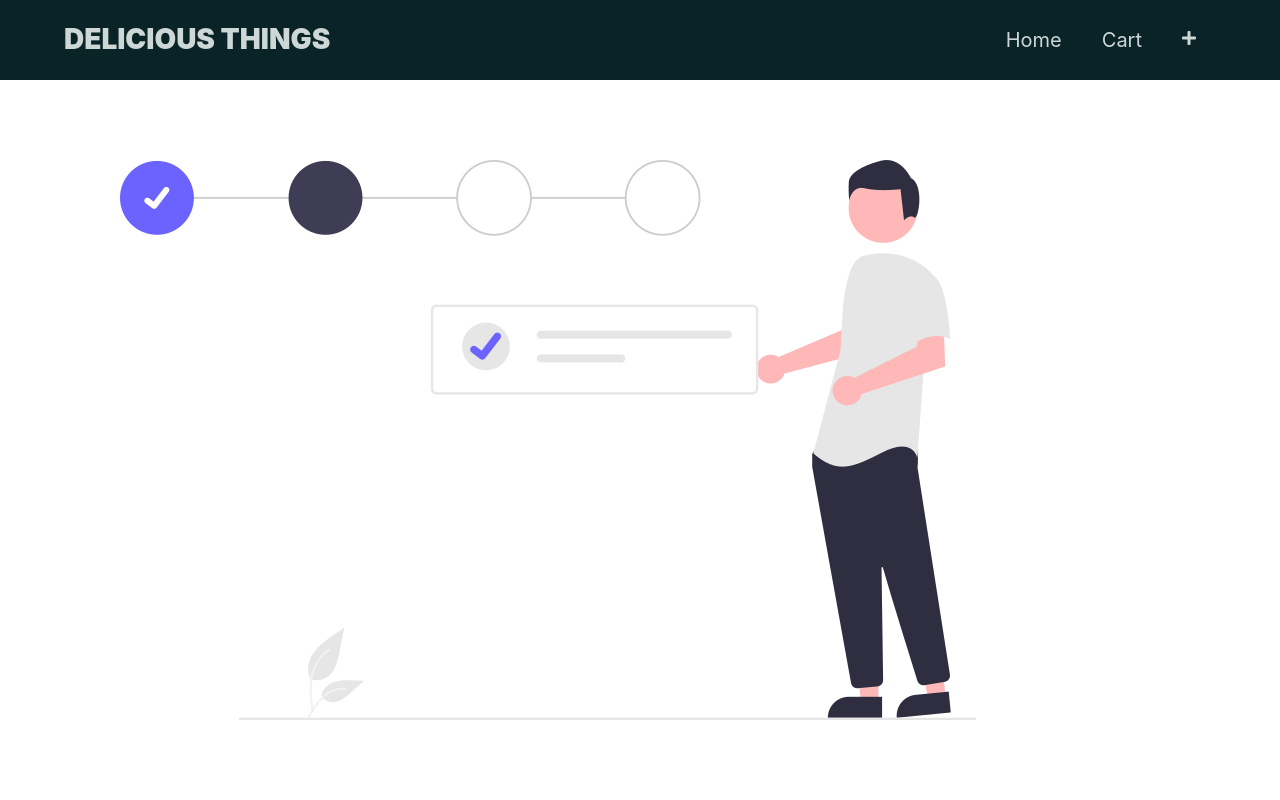
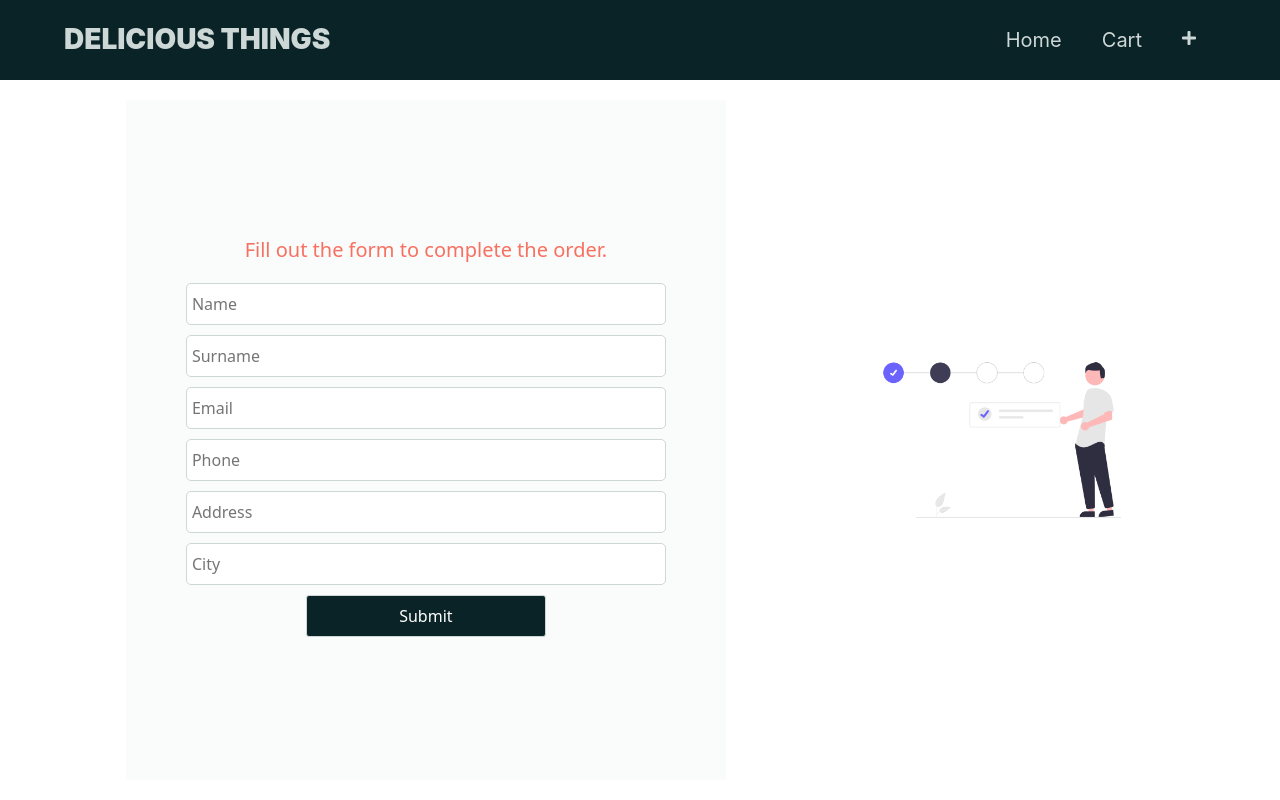
Before and after one commit to DCI-Final-Project-2021/DeliciousThings, a React (Create React App) app: page /form in a window 1280 px wide. Shown: the top 800 px of the page. Built offline with nearby package versions, Linux system fonts and the light colour scheme; no server answers.

Commit message:
style and fetch urls changed

```diff
--- a/package.json
+++ b/package.json
@@ -3,7 +3,9 @@
   "version": "0.1.0",
   "private": true,
   "type": "module",
-  "engines" : { "node" : "16" },
+  "engines": {
+    "node": "16"
+  },
   "dependencies": {
     "@testing-library/jest-dom": "^5.14.1",
     "@testing-library/react": "^11.2.7",
@@ -18,6 +20,7 @@
     "react-scripts": "^1.1.5",
     "react-toastify": "^8.0.3",
     "sass": "^1.42.1",
+    "socket.io-client": "^4.3.2",
     "styled-components": "^5.3.1",
     "web-vitals": "^1.1.2"
   },
--- a/src/App.css
+++ b/src/App.css
@@ -155,6 +155,7 @@ nav .nav-links li i:hover {
   max-width: 1040px;
   margin: 1vh auto;
   min-height: 75vh;
+  margin-bottom: 5vh;
 }
 .category h1 {
   margin: 1vh 0 0 0;
@@ -173,6 +174,16 @@ nav .nav-links li i:hover {
   align-items: center;
 }
 
+@media screen and (min-width: 480px) and (max-width: 959px) {
+  .category {
+    margin-bottom: 8vh;
+  }
+}
+@media screen and (min-width: 960px) {
+  .category {
+    margin-bottom: 10vh;
+  }
+}
 .item {
   max-width: 275px;
   height: auto;
@@ -224,7 +235,7 @@ nav .nav-links li i:hover {
 }
 .item .detail span {
   position: absolute;
-  bottom: 0;
+  bottom: 5px;
   font-size: 9px;
 }
 
@@ -282,29 +293,35 @@ nav .nav-links li i:hover {
     line-height: 30px;
   }
 }
-form {
+.forms {
+  display: flex;
+  flex-direction: column;
+  align-items: center;
+  justify-content: space-around;
+  margin: 0 auto;
+  min-height: 90vh;
   max-width: 600px;
-  min-height: 90vh;
+}
+.forms img {
+  display: block;
+  margin: 0 auto;
+  height: 20vh;
+}
+.forms form {
+  min-height: 60vh;
+  width: 100%;
   display: flex;
   flex-direction: column;
   align-items: stretch;
   justify-content: center;
-  margin: 5vh auto;
-  padding: 5% 0;
-  border: 3px solid #0B5351;
-  border-radius: 10px;
+  border: none;
 }
-form img {
-  display: block;
-  margin: 20px auto;
-  width: auto;
-  height: 200px;
-}
-form h5 {
+.forms form h5 {
+  margin-bottom: 2vh;
   color: #F87060;
   text-align: center;
 }
-form label {
+.forms form label {
   display: flex;
   flex-direction: column;
   width: 80%;
@@ -312,33 +329,45 @@ form label {
   margin: 5px auto;
   line-height: 30px;
 }
-form label input {
+.forms form label input {
   line-height: 30px;
   display: block;
   padding: 5px;
   border: 1px solid #CDD7D6;
   border-radius: 5px;
 }
-form label input:focus {
+.forms form label input:focus {
   border: 2px solid #F87060;
 }
-form label input[type=submit] {
+.forms form label input[type=submit] {
   width: 50%;
   margin: 0 auto;
   background-color: #092327;
   border-radius: 3px;
   color: #fff;
 }
-form label input[type=submit]:hover {
+.forms form label input[type=submit]:hover {
   background-color: #F87060;
   color: #092327;
 }
 
-@media all and (max-width: 768px) {
-  form {
+@media screen and (min-width: 960px) {
+  .forms {
+    flex-direction: row-reverse;
+    max-width: 90vw;
+    align-items: center;
+    justify-content: space-evenly;
     margin: 0 auto;
-    padding: 0;
-    border: none;
+    min-height: 90vh;
+  }
+  .forms img {
+    height: 25vh;
+  }
+  .forms form {
+    width: 600px;
+    min-height: 85vh;
+    margin: 0 auto;
+    background-color: rgba(205, 215, 214, 0.1);
   }
 }
 .cart {
--- a/src/App.js
+++ b/src/App.js
@@ -24,7 +24,7 @@ function App() {
     return localData ? JSON.parse(localData) : 0;
   });
 
-  const url = `${process.env.REACT_APP_API_SERVER}/orders`;
+  const url = `http://localhost:2005/orders`;
   //url degisecek
 
   const addNewOrder = () => {
@@ -66,7 +66,7 @@ function App() {
             <Login />
           </Route>
           <Route path="/form">
-            <Form cart={cart} totalPrice={totalPrice} />
+            <Form cart={cart} setCart={setCart} totalPrice={totalPrice} setTotalPrice={setTotalPrice} />
           </Route>
         </Switch>
       </BrowserRouter>
--- a/src/components/Category.js
+++ b/src/components/Category.js
@@ -5,7 +5,6 @@ import menu from "../menu.json";
 function Category({ category, cart, setCart, totalPrice, setTotalPrice }) {
   return (
     <div className="category">
-      {/* //buraya resim ekle */}
       <h1>{category}</h1>
       <div className="items">
         {menu.map((item, i) => {
--- a/src/components/Item.js
+++ b/src/components/Item.js
@@ -31,9 +31,6 @@ function Item({ item, cart, setCart, totalPrice, setTotalPrice }) {
         <h6>{item.name}</h6>
         <p>
           {item.description}
-          {/* Lorem Ipsum has been the industry's standard dummy text ever since the
-          1500s, when an unknown printer took a galley of type and scrambled it
-          to make a type specimen book. */}
         </p>
         {inCart ? (
           <button onClick={redirectToCart} className="goCart">
--- a/src/components/Navbar.js
+++ b/src/components/Navbar.js
@@ -1,6 +1,7 @@
 import React, { useEffect } from "react";
 import { NavLink } from "react-router-dom";
 import { useHistory } from "react-router-dom";
+import { ToastContainer, toast } from "react-toastify";
 
 function Navbar({ open, setOpen, addNewOrder }) {
   let history = useHistory();
@@ -9,32 +10,58 @@ function Navbar({ open, setOpen, addNewOrder }) {
     root.style.setProperty("--open", !open);
   }, [open]);
 
-
   const toggleOpen = () => {
     setOpen(!open);
-  }
+  };
   const viewHome = () => {
     history.push("/");
   };
 
+  const randomOrder = () => {
+    try {
+      addNewOrder();
+      toast.success("A random order was sent...");
+    } catch (error) {
+      console.log(error);
+      toast.error("Something went wrong...");
+    }
+  };
+
   return (
+    <div>
       <nav>
-      <h2 className="logo" onClick={viewHome}>Delicious Things</h2>
+        <h2 className="logo" onClick={viewHome}>
+          Delicious Things
+        </h2>
         <ul className={open ? "nav-links open" : "nav-links close"}>
           <li>
-          <NavLink to="/" onClick={() => {setOpen(false)}}>Home</NavLink>
+            <NavLink
+              to="/"
+              onClick={() => {
+                setOpen(false);
+              }}
+            >
+              Home
+            </NavLink>
           </li>
           {/* <li>
           <NavLink to="/" onClick={() => {setOpen(false)}}>Categories</NavLink>
         </li> */}
           <li>
-          <NavLink to="/cart" onClick={() => {setOpen(false)}}>Cart</NavLink>
+            <NavLink
+              to="/cart"
+              onClick={() => {
+                setOpen(false);
+              }}
+            >
+              Cart
+            </NavLink>
           </li>
           {/* <li>
           <NavLink to="/login">Login</NavLink>
         </li> */}
           <li>
-          <i className="fas fa-plus" onClick={addNewOrder}></i>
+            <i className="fas fa-plus" onClick={randomOrder}></i>
           </li>
         </ul>
 
@@ -44,6 +71,19 @@ function Navbar({ open, setOpen, addNewOrder }) {
           <div className={open ? "rot3 bg-color" : "basic"} />
         </div>
       </nav>
+      <ToastContainer
+        theme="colored"
+        position="top-center"
+        autoClose={2000}
+        hideProgressBar
+        newestOnTop={false}
+        closeOnClick
+        rtl={false}
+        pauseOnFocusLoss
+        draggable
+        pauseOnHover
+      />
+    </div>
   );
 }
 
--- a/src/sass/_form.scss
+++ b/src/sass/_form.scss
@@ -1,23 +1,30 @@
 // MOBILE
+.forms {
+  display: flex;
+  flex-direction: column;
+  align-items: center;
+  justify-content: space-around;
+  margin: 0 auto;
+  min-height: 90vh;
+  max-width: 600px;
+
+  img {
+    display: block;
+    margin: 0 auto;
+    height: 20vh;
+  }
+
   form {
-  max-width: 600px;
-  min-height: 90vh;
+    min-height: 60vh;
+    width: 100%;
     display: flex;
     flex-direction: column;
     align-items: stretch;
     justify-content: center;
-  margin: 5vh auto;
-  padding: 5% 0;
-  border: 3px solid $base-color;
-  border-radius: 10px;
+    border: none;
 
-  img {
-    display: block;
-    margin: 20px auto;
-    width: auto;
-    height: 200px;
-  }
-  h5{
+    h5 {
+      margin-bottom: 2vh;
       color: $second-color;
       text-align: center;
     }
@@ -54,11 +61,34 @@ form {
       }
     }
   }
+}
+// TABLET
+@media screen and (min-width: 480px) and (max-width: 959px) {
+  // form {
+  // }
+}
 
-@media all and (max-width: 768px) {
+// DESKTOP
+@media screen and (min-width: 960px) {
+  .forms {
+    flex-direction: row-reverse;
+    max-width: 90vw;
+    align-items: center;
+    justify-content: space-evenly;
+    margin: 0 auto;
+    min-height: 90vh;
+
+    img {
+      height: 25vh;
+    }
+
     form {
+      width: 600px;
+      min-height: 85vh;
       margin: 0 auto;
-    padding: 0;
-    border: none;
+      // border: 1px solid $base-color;
+      // border-radius: 10px;
+      background-color: rgba(205, 215, 214, 0.1);
     }
   }
+}
--- a/src/sass/_items.scss
+++ b/src/sass/_items.scss
@@ -58,7 +58,7 @@
 
     span {
       position: absolute;
-      bottom: 0;
+      bottom: 5px;
       font-size: 9px;
     }
   }
```
Also changed, not shown: src/sass/_category.scss (+7 -0 lines), 2 other files (tests, documents, lock files or other folders). Lines whose indentation alone changed are shown as unchanged.
